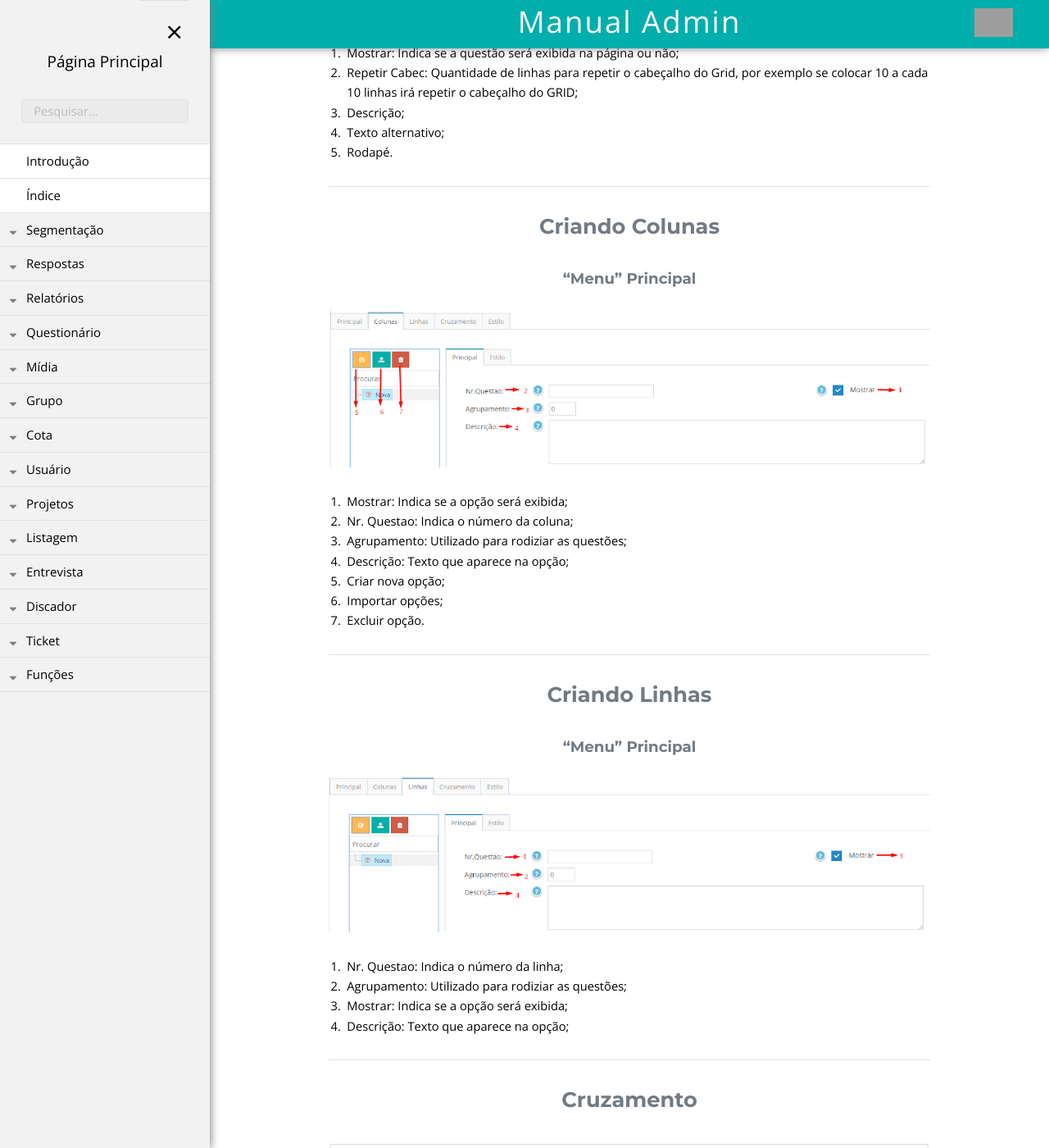
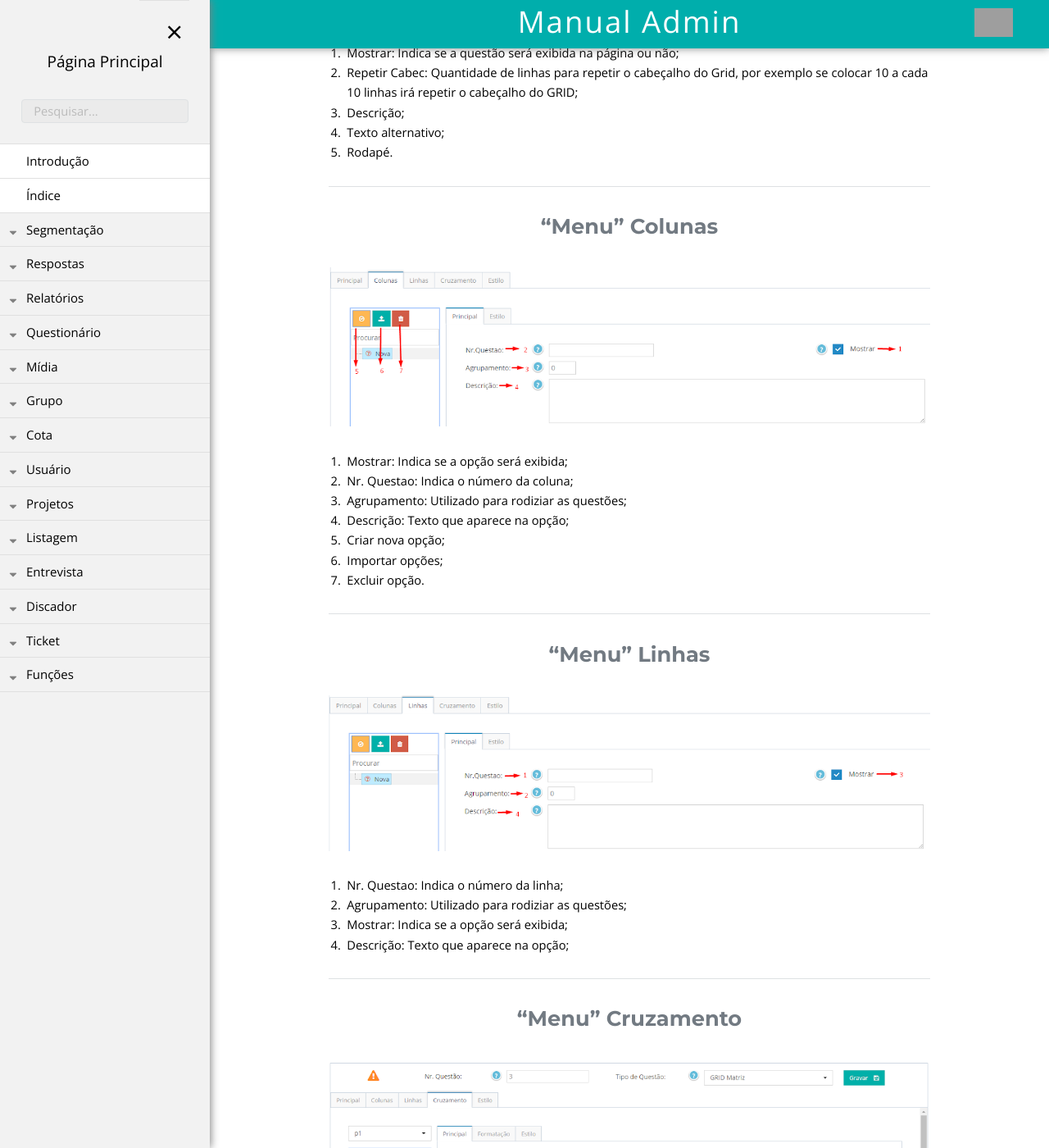
Before and after one commit to rogerio-figueiredo-hsr/hsrtechonline.github.io, a Jekyll site: the page built from _posts/2018-06-18-tipo-questao-grid-matriz.md, in a window 1280 px wide and 1400 px high, scrolled down 469 px. Shown: the whole window at 82% size. Built offline with Jekyll 4.4.1, drawn with Linux system fonts in a browser that asks for light colours; grey boxes are pictures that could not be loaded.

Commit message:
Alteração no título

```diff
--- a/_posts/2018-06-18-tipo-questao-grid-matriz.md
+++ b/_posts/2018-06-18-tipo-questao-grid-matriz.md
@@ -21,8 +21,7 @@ pasta: "Questionario"
 
 ----
 
-## Criando Colunas
-### "Menu" Principal
+## "Menu" Colunas
 
 ![Imagem de apoio 2]({{ "/assets/img/tipo-questao-grid-matriz-02.png" | prepend: site.baseurl }})
 
@@ -36,8 +35,7 @@ pasta: "Questionario"
 
 ----
 
-## Criando Linhas
-### "Menu" Principal
+## "Menu" Linhas
 
 ![Imagem de apoio 3]({{ "/assets/img/tipo-questao-grid-matriz-03.png" | prepend: site.baseurl }})
 
@@ -48,7 +46,7 @@ pasta: "Questionario"
 
 ----
 
-## Cruzamento
+## "Menu" Cruzamento
 
 ![Imagem de apoio 4]({{ "/assets/img/tipo-questao-grid-matriz-04.png" | prepend: site.baseurl }})
 
```
Also changed, not shown: _posts/2018-06-15-escutar-entrevista.md (+2 -0 lines).
